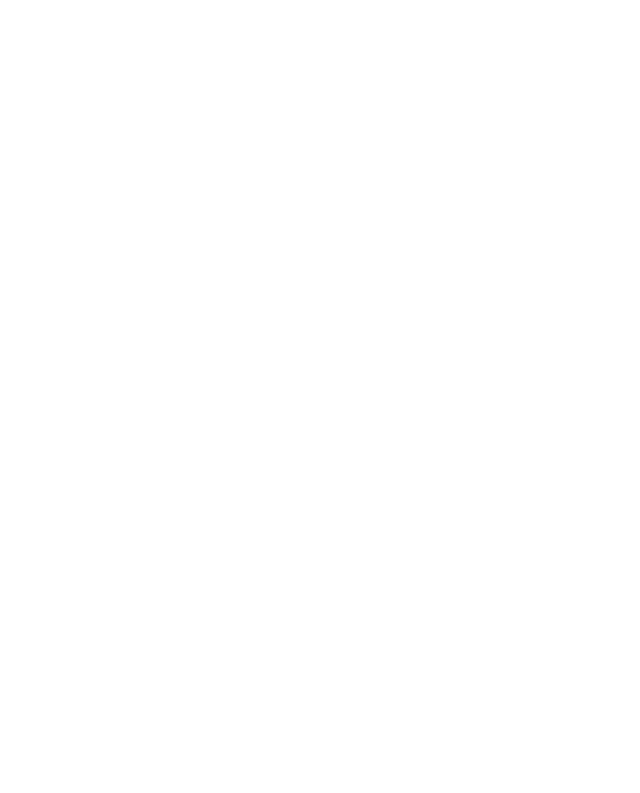
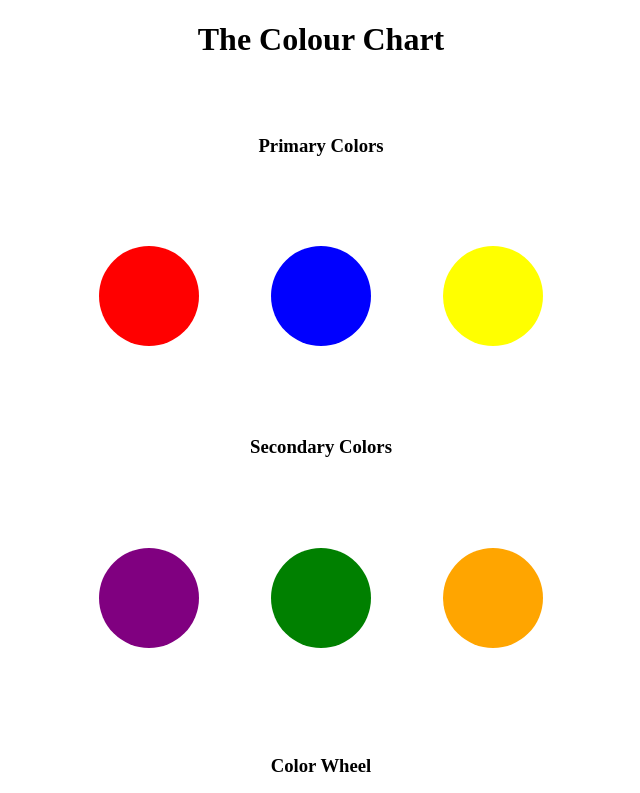
Before and after one commit to bingereader12/mern-tasks, a plain HTML site: page tasks/task0/index.html in a window 1280 px wide. Shown: the top 793 px of the page, without its empty margins (319-959 px from the left). Drawn offline with Linux system fonts and the light colour scheme.

Commit message:
Add files via upload
Completed Task 0

```diff
--- a/tasks/task0/index.html
+++ b/tasks/task0/index.html
@@ -5,6 +5,47 @@
     <meta http-equiv="X-UA-Compatible" content="IE=edge" />
     <meta name="viewport" content="width=device-width, initial-scale=1.0" />
     <title>Colour Wheel</title>
+    <link rel="stylesheet" href="styles.css">
   </head>
-  <body></body>
+  <body>
+    <div align="center">
+      <h1>The Colour Chart</h1>
+      <br>
+      <br>
+      <h3>Primary Colors</h3>
+
+      <table cellspacing=70px>
+        <tr>
+          <td>
+            <div class="circle1"></div>
+          </td>
+          <td>
+            <div class="circle2"></div>
+          </td>
+          <td>
+            <div class="circle3"></div>
+          </td>
+        </tr>
+      </table>
+      <h3>Secondary Colors</h3>
+
+      <table cellspacing=70px>
+        <tr>
+          <td>
+            <div class="circle4"></div>
+          </td>
+          <td>
+            <div class="circle5"></div>
+          </td>
+          <td>
+            <div class="circle6"></div>
+          </td>
+        </tr>
+      </table>
+      <br>
+      <h3>Color Wheel</h3>
+      <img src="color-wheel.jpg"></div><img>
+
+
+  </body>
 </html>
--- a/tasks/task0/styles.css
+++ b/tasks/task0/styles.css
@@ -0,0 +1,11 @@
+.circle1, .circle2, .circle3, .circle4, .circle5, .circle6 {
+  height: 100px;
+  width: 100px;
+  border-radius: 80%;
+}
+.circle1 { background-color: red}
+.circle2 { background-color: blue}
+.circle3 { background-color: yellow}
+.circle4 { background-color: purple}
+.circle5 { background-color: green}
+.circle6 { background-color: orange}
```
Also changed, not shown: tasks/task0/color-wheel.jpg (added).
